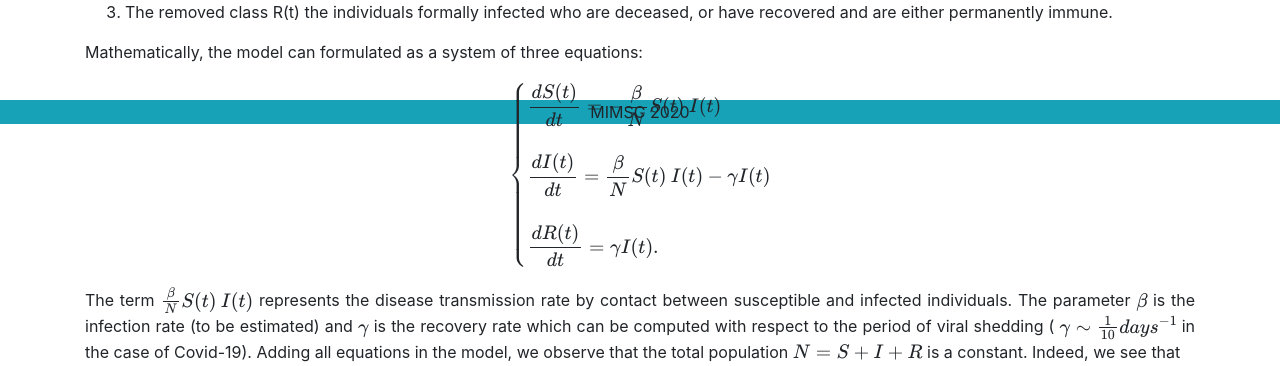
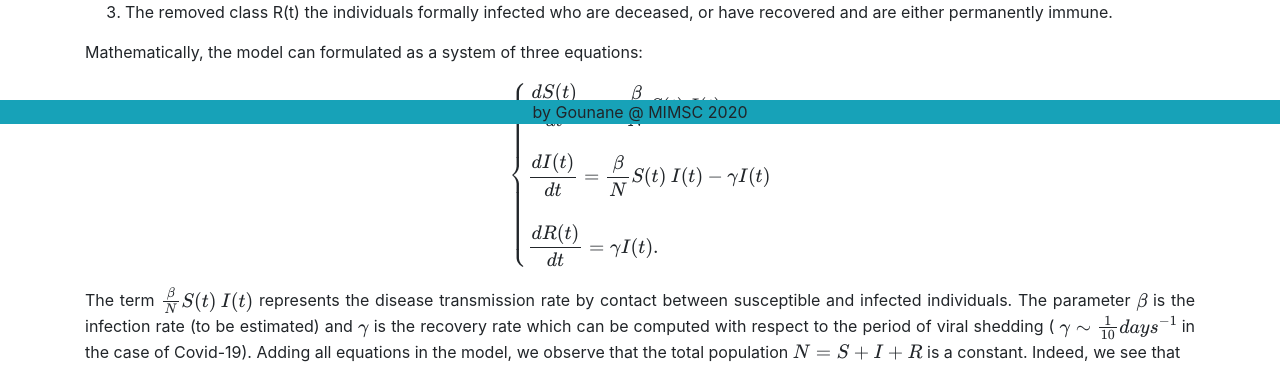
Before and after one commit to sgounane/covid19, a Flask app: page / in a window 1280 px wide. Shown: the part 676-1042 px from the top of the page. Run offline with Flask 2, Linux system fonts and the light colour scheme; some libraries are stand-ins or nearby versions.

Commit message:
footer style

```diff
--- a/static/style.css
+++ b/static/style.css
@@ -38,7 +38,7 @@ canvas{
 }
 
 footer{
-    position: fixed;
+    position: sticky;
     bottom: 0px;
     width: 100vw;
     text-align: center;
--- a/templates/base.html
+++ b/templates/base.html
@@ -23,12 +23,12 @@
 
     </header>
 
-    <footer class='bg-info'>
-        MIMSC 2020
-    </footer>
+
         {% block containt%}
         {% endblock containt%}
-
+    <footer class='bg-info'>
+        by Gounane @ MIMSC 2020
+    </footer>
 </body>
 <script src="https://code.jquery.com/jquery-3.5.1.slim.min.js" integrity="sha384-DfXdz2htPH0lsSSs5nCTpuj/zy4C+OGpamoFVy38MVBnE+IbbVYUew+OrCXaRkfj" crossorigin="anonymous"></script>
 <script src="https://cdn.jsdelivr.net/npm/popper.js@1.16.0/dist/umd/popper.min.js" integrity="sha384-Q6E9RHvbIyZFJoft+2mJbHaEWldlvI9IOYy5n3zV9zzTtmI3UksdQRVvoxMfooAo" crossorigin="anonymous"></script>
```
